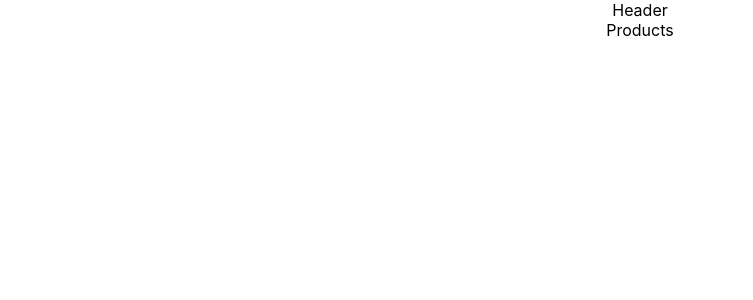
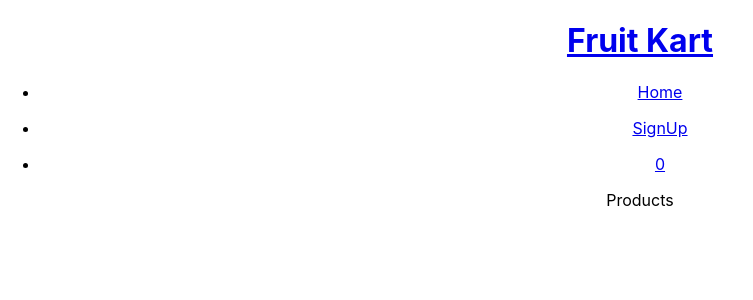
Before and after one commit to shashanknaik808/fruitkart_react_app, a React (Create React App) app in the folder frontend/: page / in a window 1280 px wide. Shown: the top 300 px of the page, without its empty margins (0-753 px from the left). Built offline with nearby package versions, Linux system fonts and the light colour scheme.

Commit message:
Enhance Header component with navigation links and cart icon

```diff
--- a/frontend/src/App.js
+++ b/frontend/src/App.js
@@ -1,24 +1,24 @@
 import './App.css';
-import Header from './components/header/Header';
+import Header from './components/header/Header.jsx';
 import { BrowserRouter, Routes, Route } from 'react-router-dom';
-import Products from './components/products/Products';
-import SignUp from './components/signup/SignUp';
-import Cart from './components/cart/Cart';
-// import { useState } from 'react';
+import Products from './components/products/Products.jsx';
+import SignUp from './components/signup/SignUp.jsx';
+import Cart from './components/cart/Cart.jsx';
+import { useState } from 'react';
 
 
 function App() {
 
-  // const [cartItems, setcartItems] = useState([]);
+  const [cartItems, setcartItems] = useState([]);
 
   return (
     <div className="App">
       <BrowserRouter>
-        <Header cartItems={null} />
+        <Header cartItems={cartItems} />
         <Routes>
           <Route exact path="/" element={<Products />} />
           <Route exact path="/signup" element={<SignUp />} />
-          <Route exact path="/cart" element={<Cart />} />
+          <Route exact path="/cart" element={<Cart cartItems={cartItems} />} />
         </Routes>
       </BrowserRouter>
     </div>
--- a/frontend/src/components/header/Header.jsx
+++ b/frontend/src/components/header/Header.jsx
@@ -1,8 +1,46 @@
 import React from 'react'
+import { Link } from 'react-router-dom'
 
-function Header() {
+function Header(props) {
     return (
-        <div>Header</div>
+        <header className='header'>
+            <div>
+                <h1>
+                    <Link to='/' className='logo'>
+                        Fruit Kart
+                    </Link>
+                </h1>
+            </div>
+
+            <div className='header-links'>
+                <ul>
+                    <li>
+                        <Link to="/">
+                            Home
+                        </Link>
+                    </li>
+                </ul>
+
+                <ul>
+                    <li>
+                        <Link to="/signup">
+                            SignUp
+                        </Link>
+                    </li>
+                </ul>
+
+                <ul>
+                    <li>
+                        <Link to="/cart" className='cart'>
+                            <i className='' />
+                            <span className='cart-length'>
+                                {props.cartItems.length}
+                            </span>
+                        </Link>
+                    </li>
+                </ul>
+            </div>
+        </header>
     )
 }
 
```
